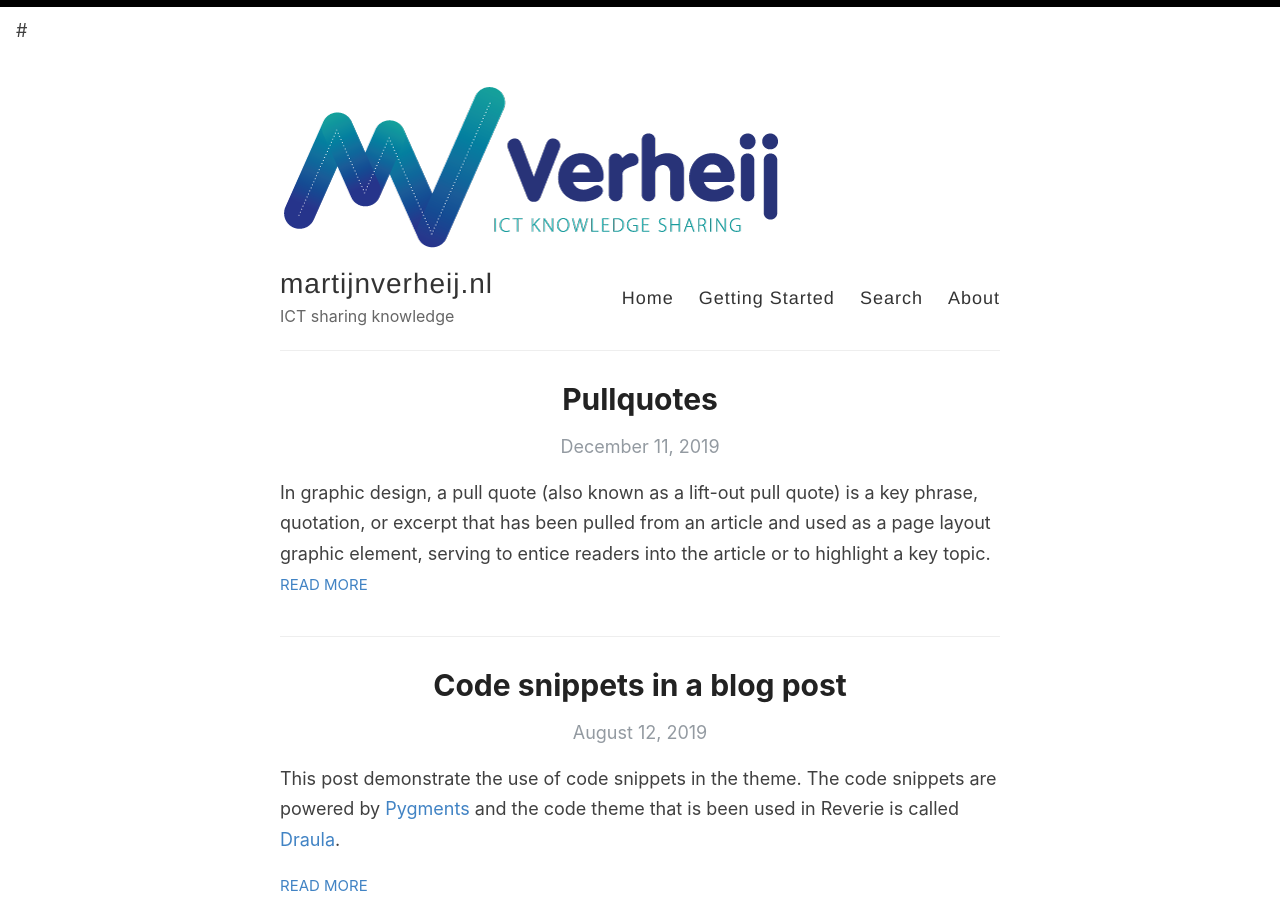
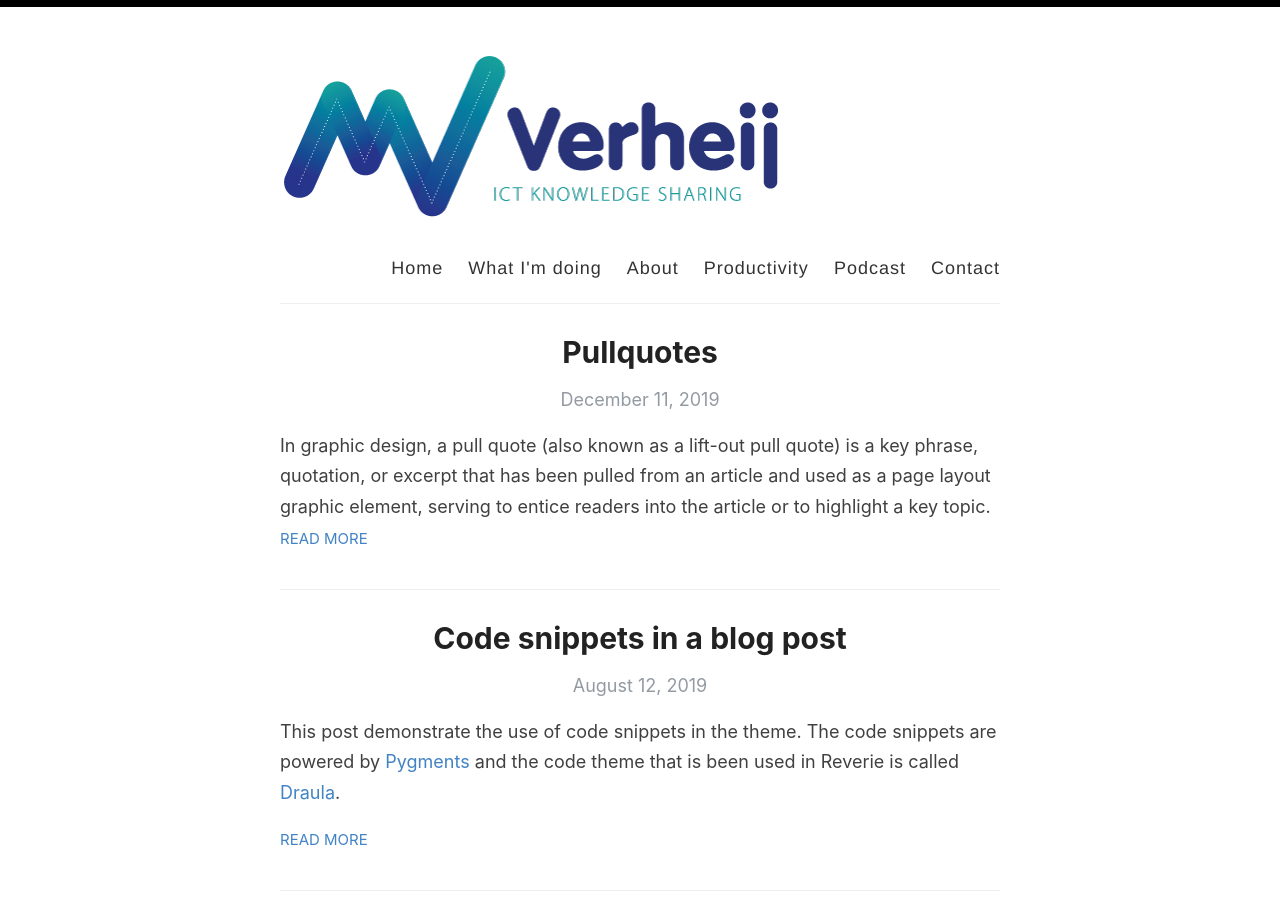
Before and after one commit to martijnverheij/martijnverheij.github.io, a Jekyll site: the page built from index.html, in a window 1280 px wide and 900 px high. Built offline with Jekyll 4.4.1, drawn with Linux system fonts in a browser that asks for light colours; the list of posts is cut into pages by our own code.

Commit message:
commit to master

```diff
--- a/_layouts/default.html
+++ b/_layouts/default.html
@@ -24,7 +24,7 @@
      <div class="switch">
      <span class="btn-toggle"></span>
      </div> -->
-   # </div>
+   </div>
 
     <div id="bar"></div>
     <div class="wrapper-container">
@@ -32,17 +32,18 @@
         <div class="container">
           <header class="masthead clearfix">
             <a href="{{ site.baseurl }}/" class="site-avatar"><img src="{{ site.baseurl }}{{ site.avatar }}" alt="{{ site.title }}" /></a>
-
             <div class="site-info">
-              <h1 class="site-name"><a href="{{ site.baseurl }}/">{{ site.name }}</a></h1>
-              <p class="site-description">{{ site.description }}</p>
+            <!--  <h1 class="site-name"><a href="{{ site.baseurl }}/">{{ site.name }}</a></h1> -->
+            <!--  <p class="site-description">{{ site.description }}</p> -->
             </div>
 
             <nav>
               <a href="{{ site.baseurl }}/">Home</a>
-              <a href="{{ site.baseurl }}/getting-started">Getting Started</a>
-              <a href="{{ site.baseurl }}/search">Search</a>
+              <a href="{{ site.baseurl }}/about">What I'm doing</a>
               <a href="{{ site.baseurl }}/about">About</a>
+              <a href="{{ site.baseurl }}/getting-started">Productivity</a>
+              <a href="{{ site.baseurl }}/about">Podcast</a>
+              <a href="{{ site.baseurl }}/search">Contact</a>
             </nav>
           </header>
         </div>
```
